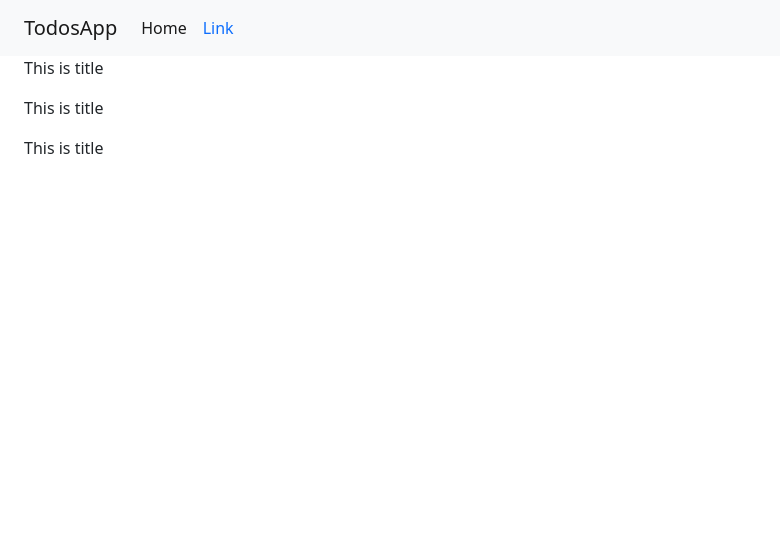
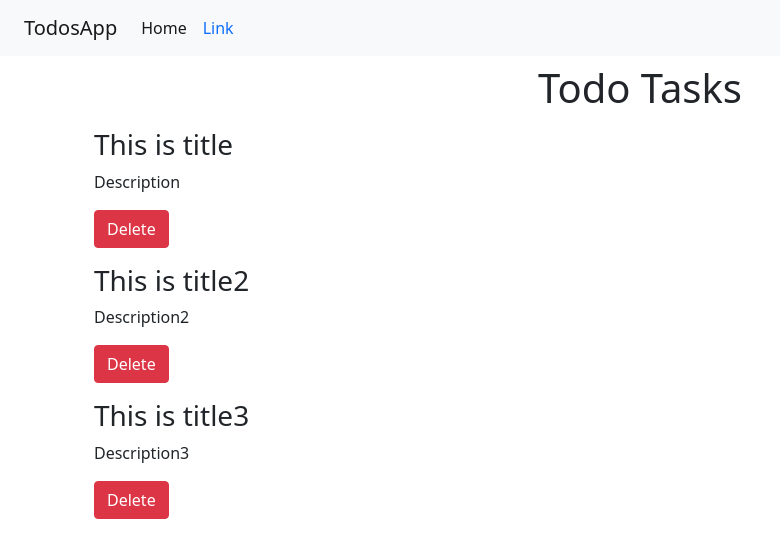
Before and after one commit to Aayush-Bajirao/TodoList-Angular, an Angular app: page / in a window 1280 px wide. Shown: the top 558 px of the page, without its empty margins (0-780 px from the left). Built offline with nearby package versions, Linux system fonts and the light colour scheme.

Commit message:
Delete button is Wired into the Framework

```diff
--- /dev/null
+++ b/src/app/MyComponents/add-todo/add-todo.component.html
@@ -0,0 +1 @@
+<p>add-todo works!</p>
--- /dev/null
+++ b/src/app/MyComponents/add-todo/add-todo.component.ts
@@ -0,0 +1,15 @@
+import { Component, OnInit } from '@angular/core';
+
+@Component({
+  selector: 'app-add-todo',
+  templateUrl: './add-todo.component.html',
+  styleUrls: ['./add-todo.component.css']
+})
+export class AddTodoComponent implements OnInit {
+
+  constructor() { }
+
+  ngOnInit(): void {
+  }
+
+}
--- a/src/app/MyComponents/todo-item/todo-item.component.html
+++ b/src/app/MyComponents/todo-item/todo-item.component.html
@@ -1 +1,5 @@
-<p>{{todo.title}}</p>
+<div class="my-3">
+    <h3>{{todo.title}}</h3>
+    <p>{{todo.desc}}</p>
+    <button (click)="onClick(todo)" class="btn btn-danger">Delete</button>
+</div>
--- a/src/app/MyComponents/todo-item/todo-item.component.ts
+++ b/src/app/MyComponents/todo-item/todo-item.component.ts
@@ -1,4 +1,4 @@
-import { Input, Component, OnInit } from '@angular/core';
+import { Input, Component, OnInit, Output, EventEmitter } from '@angular/core';
 import { Todo } from 'src/app/Todo';
 
 
@@ -10,9 +10,18 @@ import { Todo } from 'src/app/Todo';
 export class TodoItemComponent implements OnInit {
 
   @Input() todo!: Todo;
+  @Output() todoDelete: EventEmitter<Todo> = new EventEmitter();
+
+
   constructor() {
 
   }
   ngOnInit(): void {
   }
+
+  onClick(todo: Todo){
+    //emiting the particular todo (this.todoDelete) which came thruogh on click
+    this.todoDelete.emit(todo);
+    console.log("Onclick is triggered")
+  }
 }
--- a/src/app/MyComponents/todos/todos.component.html
+++ b/src/app/MyComponents/todos/todos.component.html
@@ -1,3 +1,3 @@
 <div *ngFor="let todo of todos">
-    <app-todo-item [todo]= "todo"></app-todo-item>
+    <app-todo-item [todo]="todo" (todoDelete)="deleteTodo($event)" ></app-todo-item>
 </div>
--- a/src/app/MyComponents/todos/todos.component.ts
+++ b/src/app/MyComponents/todos/todos.component.ts
@@ -21,14 +21,14 @@ export class TodosComponent implements OnInit {
       },
       {
         sno: 2,
-        title: "This is title",
-        desc: "Description",
+        title: "This is title2",
+        desc: "Description2",
         active: true
       },
       {
         sno: 3,
-        title: "This is title",
-        desc: "Description",
+        title: "This is title3",
+        desc: "Description3",
         active: true
       }
     ]
@@ -37,4 +37,10 @@ export class TodosComponent implements OnInit {
   ngOnInit(): void {
   }
 
+  deleteTodo(todo:Todo){
+    console.log(todo);
+    const index = this.todos.indexOf(todo);
+    this.todos.splice(index,1)
+  }
+
 }
--- a/src/app/app.component.html
+++ b/src/app/app.component.html
@@ -17,7 +17,8 @@
       </div>
     </div>
   </nav>
-  <div class="container-fluid">
+  <div class="container">
+    <h1 class="text-center mb-3 mt-2">Todo Tasks</h1>
     <app-todos></app-todos>
   </div>
 </div>
--- a/src/app/app.module.ts
+++ b/src/app/app.module.ts
@@ -5,12 +5,14 @@ import { AppRoutingModule } from './app-routing.module';
 import { AppComponent } from './app.component';
 import { TodosComponent } from './MyComponents/todos/todos.component';
 import { TodoItemComponent } from './MyComponents/todo-item/todo-item.component';
+import { AddTodoComponent } from './MyComponents/add-todo/add-todo.component';
 
 @NgModule({
   declarations: [
     AppComponent,
     TodosComponent,
-    TodoItemComponent
+    TodoItemComponent,
+    AddTodoComponent
   ],
   imports: [
     BrowserModule,
```
Also changed, not shown: src/app/MyComponents/add-todo/add-todo.component.css (added), 1 other file (tests, documents, lock files or other folders).
